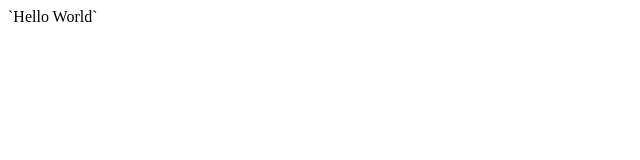
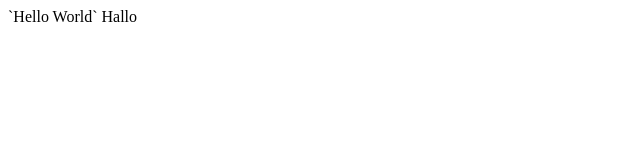
Before and after one commit to jamie-weda/test-project, a plain HTML site: page index.html in a window 1280 px wide. Shown: the full height of the page, 0-640 px from the left. Drawn offline with Linux system fonts and the light colour scheme.

Commit message:
Added text

```diff
--- a/index.html
+++ b/index.html
@@ -7,6 +7,7 @@
   <body>
     <header>
     	`Hello World`
+      Hallo
     </header>
   </body>
 </html>
```
